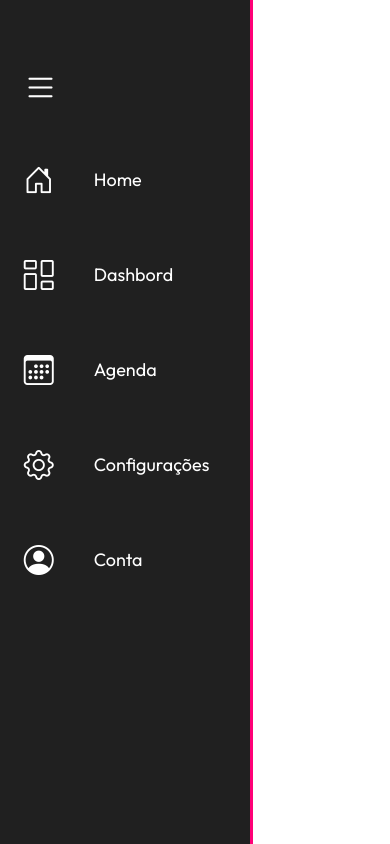
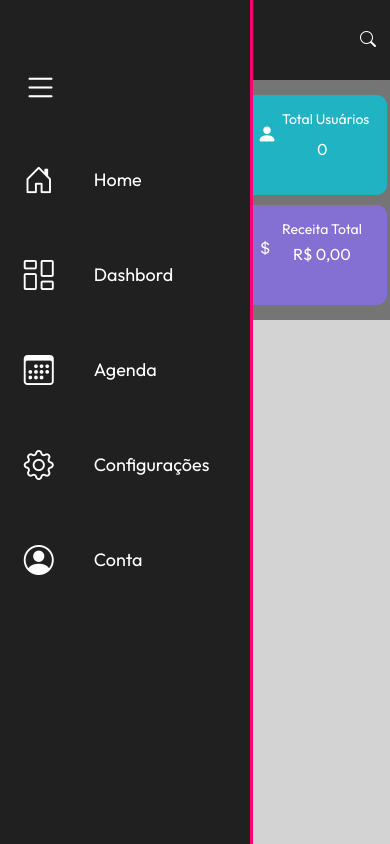
Before and after one commit to PauloR063/DashBord, a plain HTML site: page index.html in a window 390 px wide. Drawn offline with nearby package versions, Linux system fonts and the light colour scheme.

Commit message:
Deixei o site responsivo em todos os dispositivos moveis.

```diff
--- a/index.html
+++ b/index.html
@@ -48,6 +48,37 @@
         </ul>
     </nav>
 
+    <div class="navbar-superior">
+        <h1>Dashbord</h1>
+
+        <div class="input-com-icone">
+            <i class="bi bi-search"></i>
+            <input type="text" placeholder="Buscar..." id="search">
+        </div>
+    </div>
+
+    <div class="main">
+        <div class="total">
+            <h1>Total Vendas</h1>
+            <i class="bi bi-cart2"></i>
+            <p class="valor">R$ 0,00</p>
+        </div>
+        <div class="users">
+            <h1>Total Usuários</h1>
+            <i class="bi bi-person-fill"></i>
+            <p>0</p>
+        </div>
+        <div class="active">
+            <h1>Usuários Ativos</h1>
+            <i class="bi bi-cursor-fill"></i>
+            <p>0</p>
+        </div>
+        <div class="receita">
+            <h1>Receita Total</h1>
+            <i class="bi bi-currency-dollar"></i>
+            <p class="vslor">R$ 0,00</p>
+        </div>
+    </div>
 <script src="./script.js"></script>
 </body>
 </html>
--- a/script.js
+++ b/script.js
@@ -0,0 +1,9 @@
+const valorP = document.querySelector('.valor')
+
+function formatValue(value) {
+    const formatador = value.toLocaleString('pt-BR', {
+        style: 'currency',
+        currency: 'BRL',
+    })
+    return formatador
+}
--- a/style.css
+++ b/style.css
@@ -1,17 +1,19 @@
 @import url('https://fonts.googleapis.com/css2?family=Outfit:wght@100..900&display=swap');
 
-*{
+* {
     margin: 0;
     padding: 0;
     box-sizing: border-box;
     font-family: "Outfit", sans-serif;
 }
 
-body{
+body {
+    width: 100vw;
     height: 100vh;
+    background-color: #d3d3d3;
 }
 
-nav.menu-lateral{
+nav.menu-lateral {
     position: fixed;
     top: 0;
     left: 0;
@@ -21,19 +23,21 @@ nav.menu-lateral{
     padding: 40px 0 40px 1%;
     box-shadow: 3px 0 0 #ff0077;
     overflow: hidden;
+    transition: .2s;
+    z-index: 999;
 }
 
-nav.menu-lateral:hover{
+nav.menu-lateral:hover {
     width: 250px;
     transition: .2s;
 }
 
-.btn-expandir{
+.btn-expandir {
     width: 100%;
     padding: 10px;
 }
 
-.btn-expandir > i{
+.btn-expandir>i {
     display: flex;
     color: #fff;
     text-decoration: none;
@@ -41,20 +45,20 @@ nav.menu-lateral:hover{
     padding: 20px 4%;
 }
 
-ul{
+ul {
     height: 100%;
     list-style-type: none;
 }
 
-ul li.item-menu{
+ul li.item-menu {
     transition: .3s;
 }
 
-ul li.item-menu:hover{
+ul li.item-menu:hover {
     background-color: #ff0077;
 }
 
-ul li.item-menu a{
+ul li.item-menu a {
     display: flex;
     color: #fff;
     text-decoration: none;
@@ -63,15 +67,290 @@ ul li.item-menu a{
     line-height: 50px;
 }
 
-ul li.item-menu a .txt-link{
+ul li.item-menu a:hover {
+    transition: 0;
+}
+
+ul li.item-menu a .txt-link {
     margin-left: 40px;
 }
 
-ul li.item-menu a .icon > i{
+ul li.item-menu a .icon>i {
     font-size: 30px;
     margin-left: 10px;
 }
 
-ul li.item-menu a .icon > i:hover{
-    margin-left: -10px;
+.navbar-superior {
+    display: flex;
+    align-items: center;
+    justify-content: space-between;
+    margin-left: 80px;
+    padding: 20px;
+    transition: margin-left 0.3s ease;
+    background-color: #202020;
 }
+
+.navbar-superior h1 {
+    color: #fff;
+    font-weight: 400;
+    margin: 0;
+}
+
+.navbar-superior input {
+    height: 40px;
+    border: none;
+    border-radius: 8px;
+}
+
+.input-com-icone {
+    position: relative;
+    display: inline-block;
+}
+
+.input-com-icone i {
+    position: absolute;
+    top: 50%;
+    left: 10px;
+    transform: translateY(-55%);
+    color: #000;
+    font-size: 16px;
+    pointer-events: none;
+    /* evita clique no ícone */
+}
+
+.input-com-icone input {
+    padding-left: 35px;
+    height: 40px;
+    font-size: 18px;
+    border-radius: 5px;
+    border: 1px solid #ccc;
+    outline: none;
+}
+
+.input-com-icone input::placeholder {
+    font-size: 18px;
+}
+
+.main {
+    display: flex;
+    gap: 10px;
+    padding: 15px;
+    margin-left: 79px;
+    background-color: #757575;
+}
+
+.total, .users, .active, .receita {
+    position: relative;
+    padding: 15px;
+    width: 100%;
+    min-width: 100px;
+    max-width: 200px;
+    height: 100px;
+    border-radius: 10px;
+    background-color: #4E82F0;
+    color: #fff;
+}
+
+.receita{
+    width: 100%;
+    background-color: #846FD2;
+}
+
+.users {
+    background-color: #20B3C3;
+}
+
+.active{
+    background-color: #FFAD61;
+}
+
+.total h1, .users h1, .active h1, .receita h1 {
+    position: relative;
+    width: 105px;
+    left: 25px;
+    font-size: 15px;
+    font-weight: 400;
+    color: #fff;
+    z-index: 0;
+}
+
+.total > i, .users > i, .active > i, .active > i {
+    position: relative;
+    right: 0;
+    bottom: 7px;
+    font-size: 20px;
+    color: #fff;
+}
+
+.total p, .receita p {
+    width: 58px;
+    position: relative;
+    left: 36px;
+    bottom: 14px;
+    color: #fff;
+}
+
+.users p, .active p{
+    display: flex;
+    position: relative;
+    left: 60px;
+    bottom: 14px;
+    width: 58px;
+    color: #fff;
+}
+
+@media (max-width: 853px){
+    .main{
+    display: grid;
+    grid-template-columns: repeat(auto-fit, minmax(300px, 40%));
+    gap: 10px;
+    }
+
+    .total, .users, .active, .receita {
+        max-width: 300px;
+        margin-left: 80px;
+    }
+
+}
+
+@media (max-width: 820px){
+    .total, .users, .active, .receita {
+        margin-left: 60px;
+    }
+}
+
+@media (max-width: 768px) {
+    .total, .users, .active, .receita {
+        margin-left: 30px;
+    }
+
+    .input-com-icone i {
+        position: absolute;
+        top: 50%;
+        left: 10px;
+        transform: translateY(-55%);
+        color: #000;
+        font-size: 16px;
+        cursor: pointer;
+    }
+}
+
+@media (max-width: 540px){
+    .main{
+        display: grid;
+        grid-template-columns: repeat(auto-fit, minmax(150px, 40%));
+        margin-left: 80px;
+    }
+
+    #search{
+        display: none;
+    }
+
+    .input-com-icone i {
+        position: absolute;
+        top: 50%;
+        left: -10px;
+        transform: translateY(-55%);
+        color: #fff;
+        font-size: 16px;
+        cursor: pointer;
+    }
+
+    .total, .users, .active, .receita {
+        max-width: 150px;
+        margin-left: 50px;
+    }
+}
+
+@media (max-width: 430px){
+    .total, .users, .active, .receita {
+        max-width: 150px;
+        margin-left: 5px;
+    }
+}
+
+@media (max-width: 414px){
+    .main{
+        display: grid;
+        grid-template-columns: repeat(auto-fit, minmax(146px, 40%));
+    }
+
+    .total, .users, .active, .receita {
+        max-width: 150px;
+        margin-left: 0;
+    }
+}
+
+@media (max-width: 390px){
+    .main{
+        display: grid;
+        grid-template-columns: repeat(auto-fit, minmax(145px, 40%));
+        margin-left: 60px;
+    }
+
+    .total, .users, .active, .receita {
+        margin-left: 12px;
+    }
+
+    .total h1, .users h1, .active h1, .receita h1{
+        font-size: 14px;
+    }
+}
+
+@media (max-width: 375px){
+    .total, .users, .active, .receita {
+    width: 100%;
+    min-width: 100px;
+    max-width: 138px;
+    height: 100px;
+    }
+
+    .main{
+        display: grid;
+        grid-template-columns: repeat(auto-fit, minmax(135px, 40%));
+        margin-left: 60px;
+    }
+
+    .total h1, .users h1, .active h1, .receita h1{
+        position: relative;
+        left: 20px;
+    }
+
+    .total > i, .users > i, .active > i, .active > i {
+    position: relative;
+    right: 5px;
+    }
+}
+
+@media (max-width: 360px){
+
+    .main{
+        display: grid;
+        grid-template-columns: repeat(auto-fit, minmax(129px, 40%));
+        margin-left: 59px;
+    }
+
+    .total h1, .users h1, .active h1, .receita h1{
+        position: relative;
+        left: 15px;
+    }
+
+    .total > i, .users > i, .active > i, .active > i {
+    position: relative;
+    top: 5px;
+    right: 5px;
+    }
+}
+
+@media (max-width: 344px){
+    .main{
+        display: grid;
+        grid-template-columns: repeat(auto-fit, minmax(122px, 40%));
+        margin-left: 60px;
+    }
+
+    .total h1, .users h1, .active h1, .receita h1{
+        position: relative;
+        left: 5px;
+    }
+}
```
